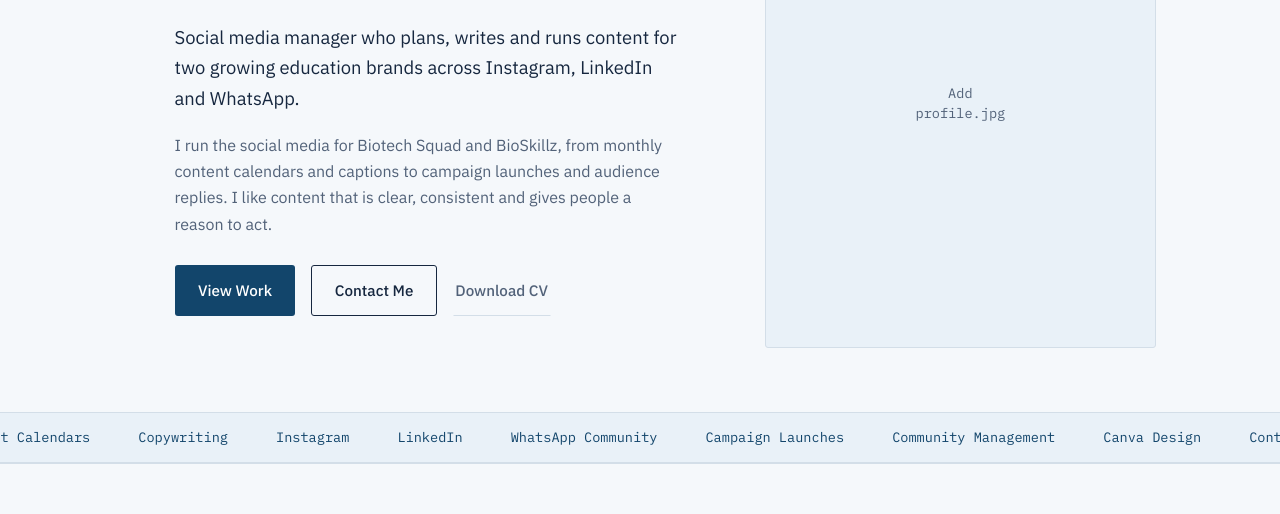
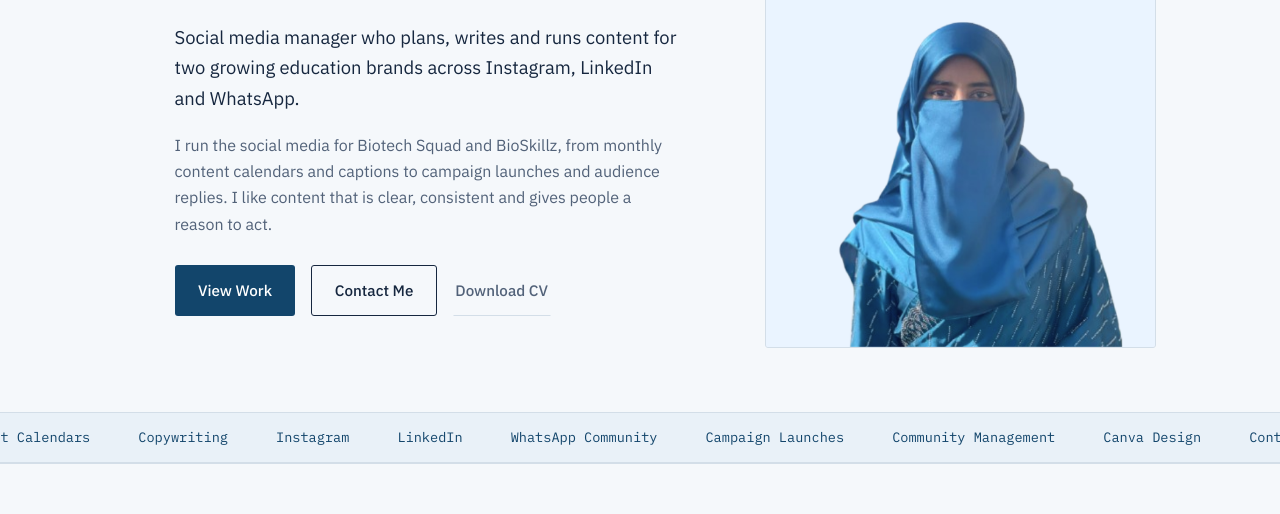
Before and after one commit to HabibaNoor1584/SMM_portfolio, a plain HTML site: page index.html in a window 1280 px wide. Shown: the part 286-800 px from the top of the page. Drawn offline with Linux system fonts and the light colour scheme.

Commit message:
Update index.html

```diff
--- a/index.html
+++ b/index.html
@@ -91,7 +91,7 @@
     </div>
 
     <div class="hero-figure" aria-hidden="true">
-      <img src="assets/profile.jpg" alt="" id="heroPhoto" onerror="this.parentElement.classList.add('no-photo')">
+      <img src="assets/profile.png" alt="" id="heroPhoto" onerror="this.parentElement.classList.add('no-photo')">
       <div class="photo-placeholder"><span>Add<br>profile.jpg</span></div>
     </div>
   </section>
```
